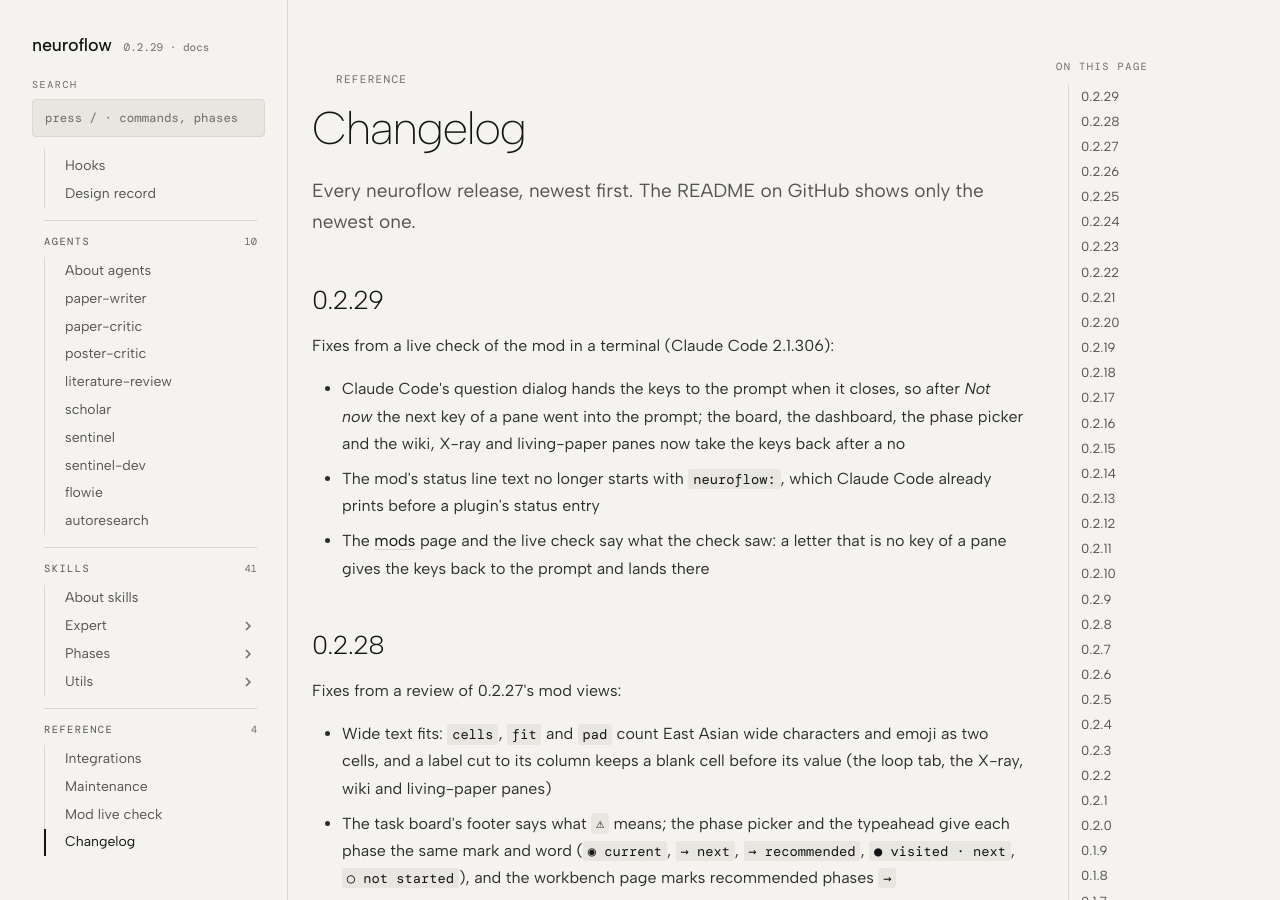
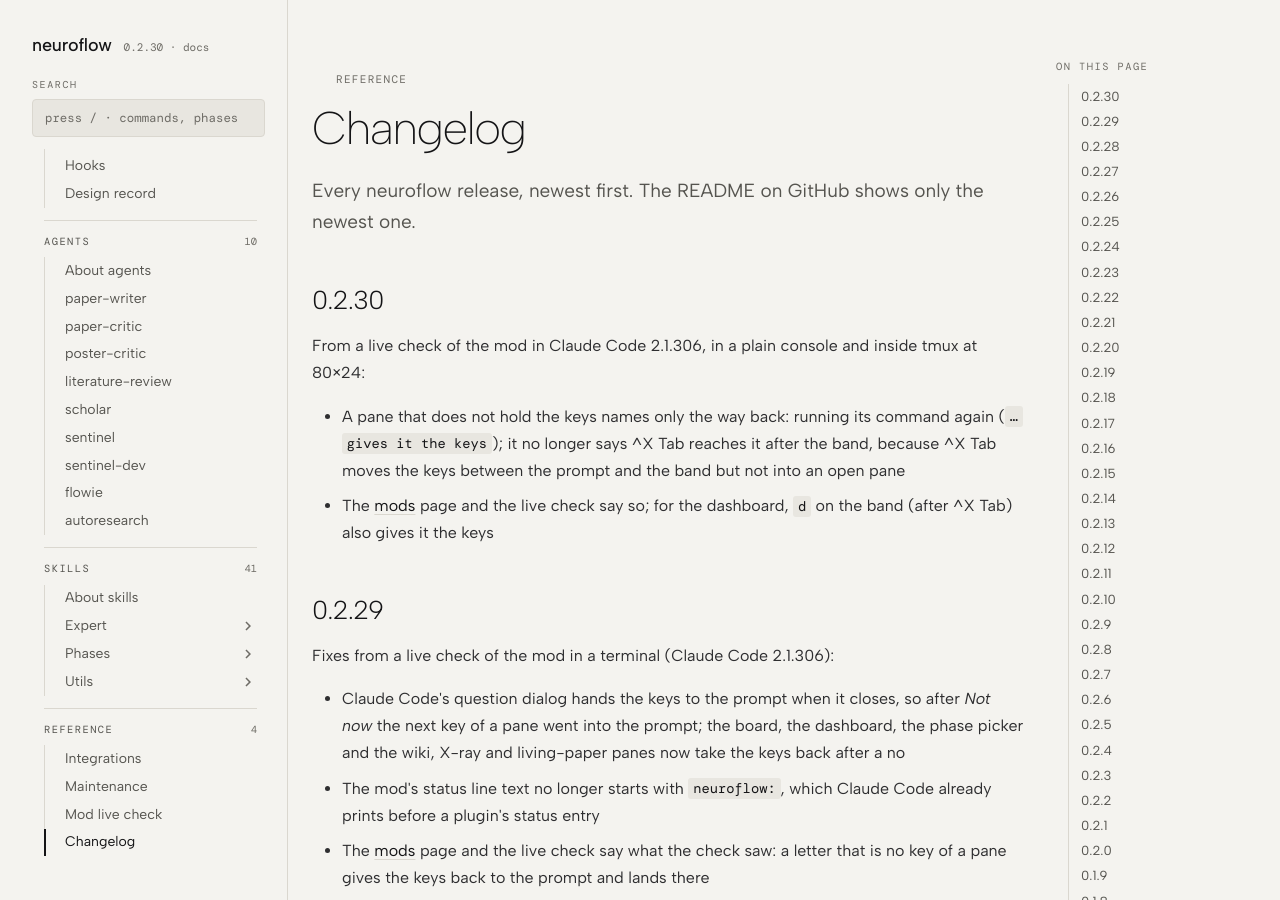
Before and after one commit to stanislavjiricek/neuroflow, an MkDocs documentation site: the page built from docs/changelog.md, in a window 1280 px wide and 900 px high. Built offline with MkDocs 1.6.1 and Material for MkDocs 9.7.7, drawn with Linux system fonts in a browser that asks for light colours; some web fonts are replaced; comment, search, counter and statistics services are not loaded.

Commit message:
chore(release): 0.2.30 — pane footers say what works
Co-Authored-By: Claude Opus 5.5 <noreply@anthropic.com>

```diff
--- a/docs/changelog.md
+++ b/docs/changelog.md
@@ -5,6 +5,13 @@ title: Changelog
 # Changelog
 
 Every neuroflow release, newest first. The README on GitHub shows only the newest one.
+
+## 0.2.30
+
+From a live check of the mod in Claude Code 2.1.306, in a plain console and inside tmux at 80×24:
+
+- A pane that does not hold the keys names only the way back: running its command again (`… gives it the keys`); it no longer says ^X Tab reaches it after the band, because ^X Tab moves the keys between the prompt and the band but not into an open pane
+- The [mods](concepts/mods.md) page and the live check say so; for the dashboard, `d` on the band (after ^X Tab) also gives it the keys
 
 ## 0.2.29
 
--- a/mkdocs.yml
+++ b/mkdocs.yml
@@ -74,7 +74,7 @@ markdown_extensions:
   - pymdownx.smartsymbols
 
 extra:
-  version: "0.2.29"
+  version: "0.2.30"
   social:
     - icon: fontawesome/brands/github
       link: https://github.com/stanislavjiricek/neuroflow
```
Also changed, not shown: .neuroflow/project_config.md (+1 -1 lines), README.md (+3 -3 lines), 2 other files.
